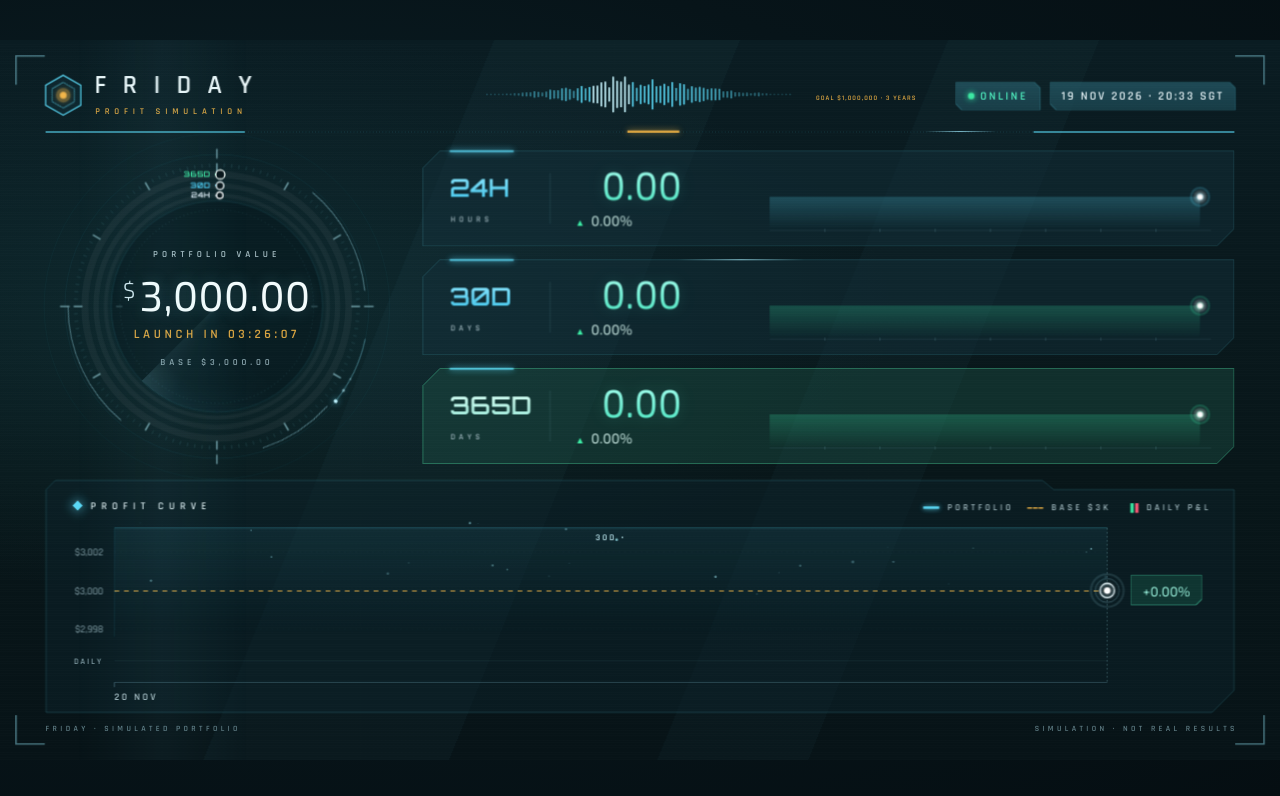
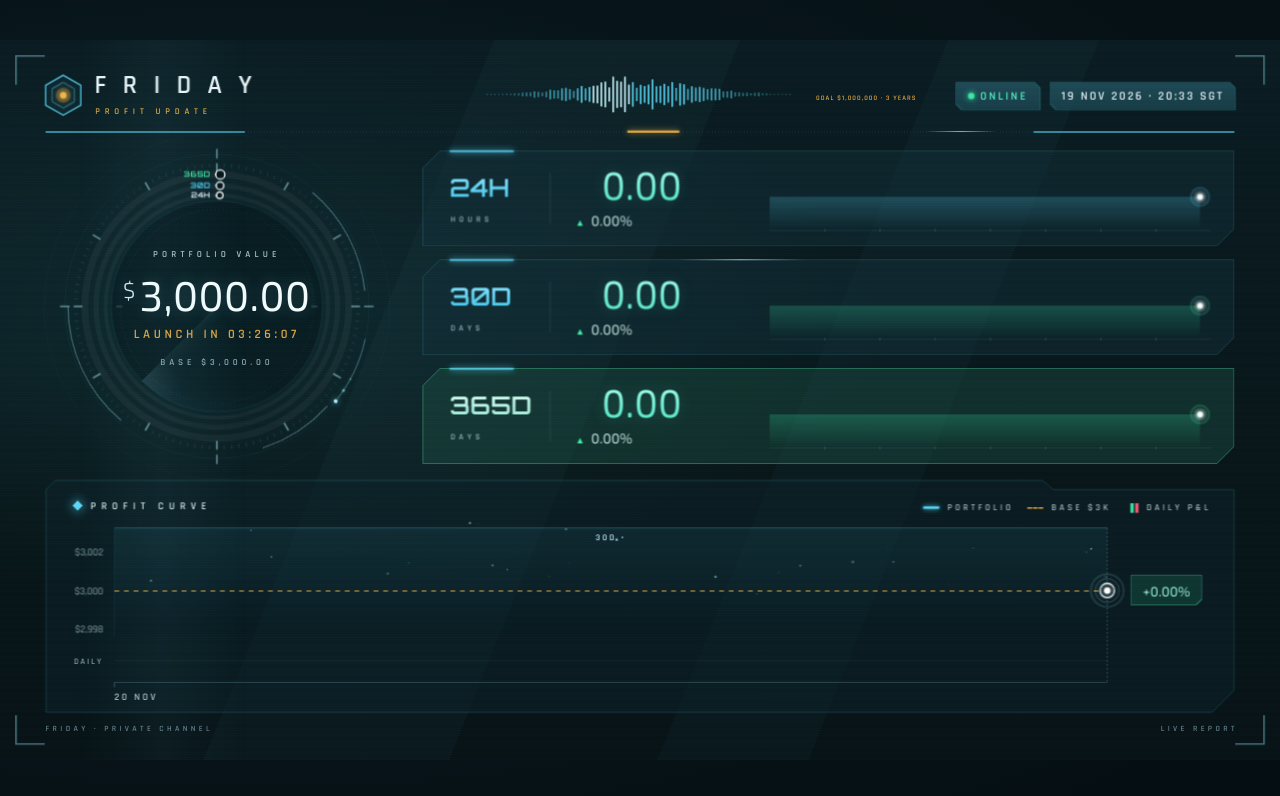
Before and after one commit to Jjoetong/MFB, a plain HTML site: page index.html in a window 1280 px wide. Drawn offline with Linux system fonts and the light colour scheme.

Commit message:
Remove simulation-only labels

```diff
--- a/index.html
+++ b/index.html
@@ -3,7 +3,7 @@
 <head>
 <meta charset="UTF-8">
 <meta name="viewport" content="width=device-width, initial-scale=1.0">
-<title>FRIDAY | Profit Simulation</title>
+<title>FRIDAY | Profit Update</title>
 <link rel="preconnect" href="https://fonts.googleapis.com">
 <link rel="preconnect" href="https://fonts.gstatic.com" crossorigin>
 <link href="https://fonts.googleapis.com/css2?family=Exo+2:wght@300;400;500&family=Orbitron:wght@500;600&family=Rajdhani:wght@500;600&display=swap" rel="stylesheet">
@@ -170,7 +170,7 @@
     <circle class="core" cx="27" cy="27" r="5" fill="#f2b64a" style="filter:drop-shadow(0 0 4px #f2b64a)"/>
   </svg>
   <div class="abs brand"><span style="--i:0">F</span><span style="--i:1">R</span><span style="--i:2">I</span><span style="--i:3">D</span><span style="--i:4">A</span><span style="--i:5">Y</span></div>
-  <div class="abs brand-sub boot" style="--d:.7s">PROFIT SIMULATION</div>
+  <div class="abs brand-sub boot" style="--d:.7s">PROFIT UPDATE</div>
 
   <svg id="wave" class="abs boot" style="left:608px;top:44px;--d:.3s" width="384" height="48"></svg>
 
@@ -209,14 +209,13 @@
     <div class="badge" id="badge"><div></div></div>
   </div>
 
-  <div class="footer boot" style="left:57px;--d:1.1s">FRIDAY · SIMULATED PORTFOLIO</div>
-  <div class="footer boot" style="right:57px;letter-spacing:.42em;margin-right:-.42em;--d:1.1s">SIMULATION · NOT REAL RESULTS</div>
+  <div class="footer boot" style="left:57px;--d:1.1s">FRIDAY · PRIVATE CHANNEL</div>
+  <div class="footer boot" style="right:57px;letter-spacing:.42em;margin-right:-.42em;--d:1.1s">LIVE REPORT</div>
 </div></div>
 
 <script>
 /* =====================================================================
-   FRIDAY PROFIT SIMULATION
-   SIMULATION ONLY — not real trading results.
+   FRIDAY PROFIT UPDATE
    $3,000 start → $1,000,000 target over 3 years
    (20 Nov 2026 00:00 SGT → 20 Nov 2029 00:00 SGT).
    The whole path is generated from a fixed seed, so every visitor and every reload
```
